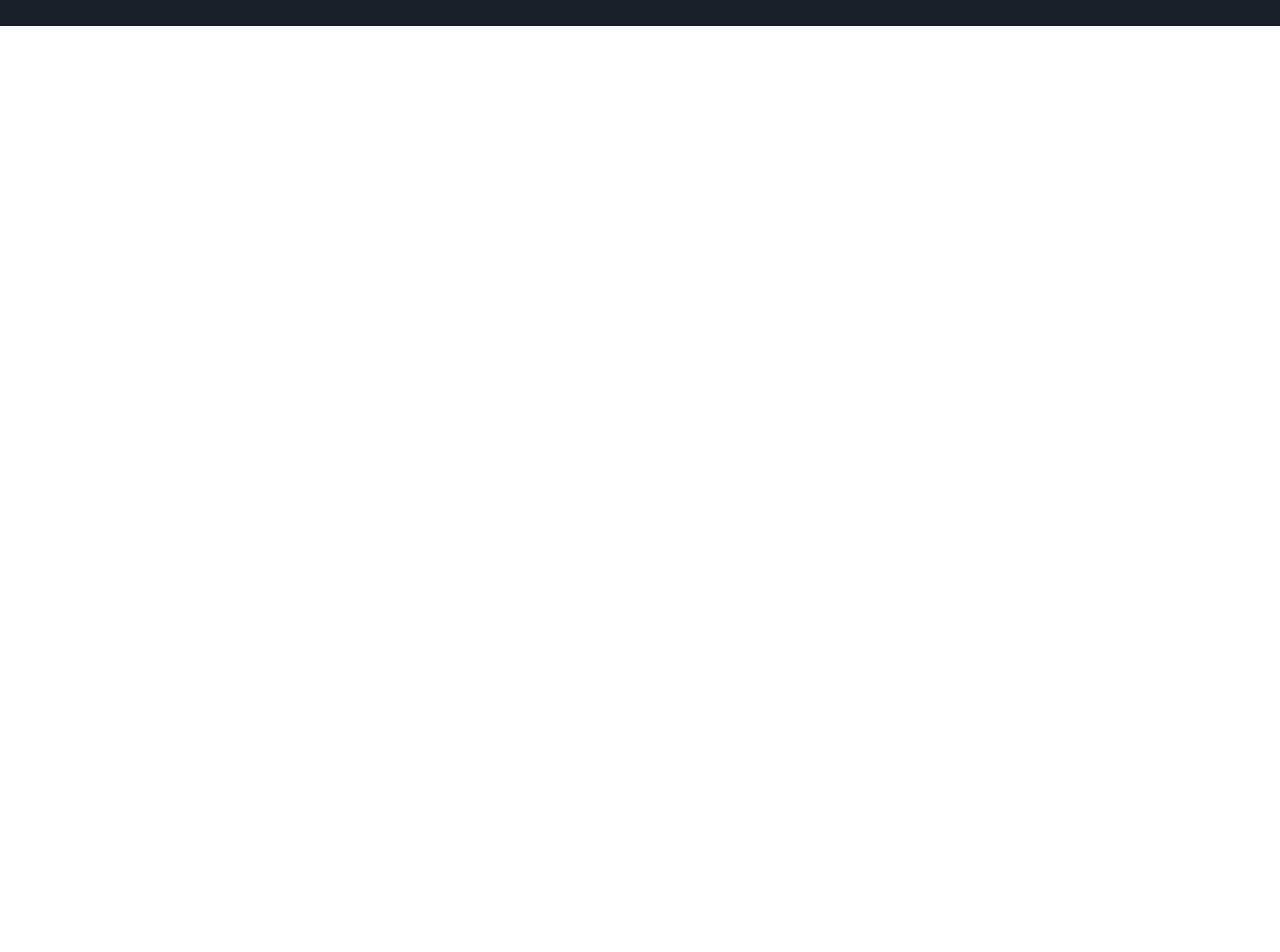
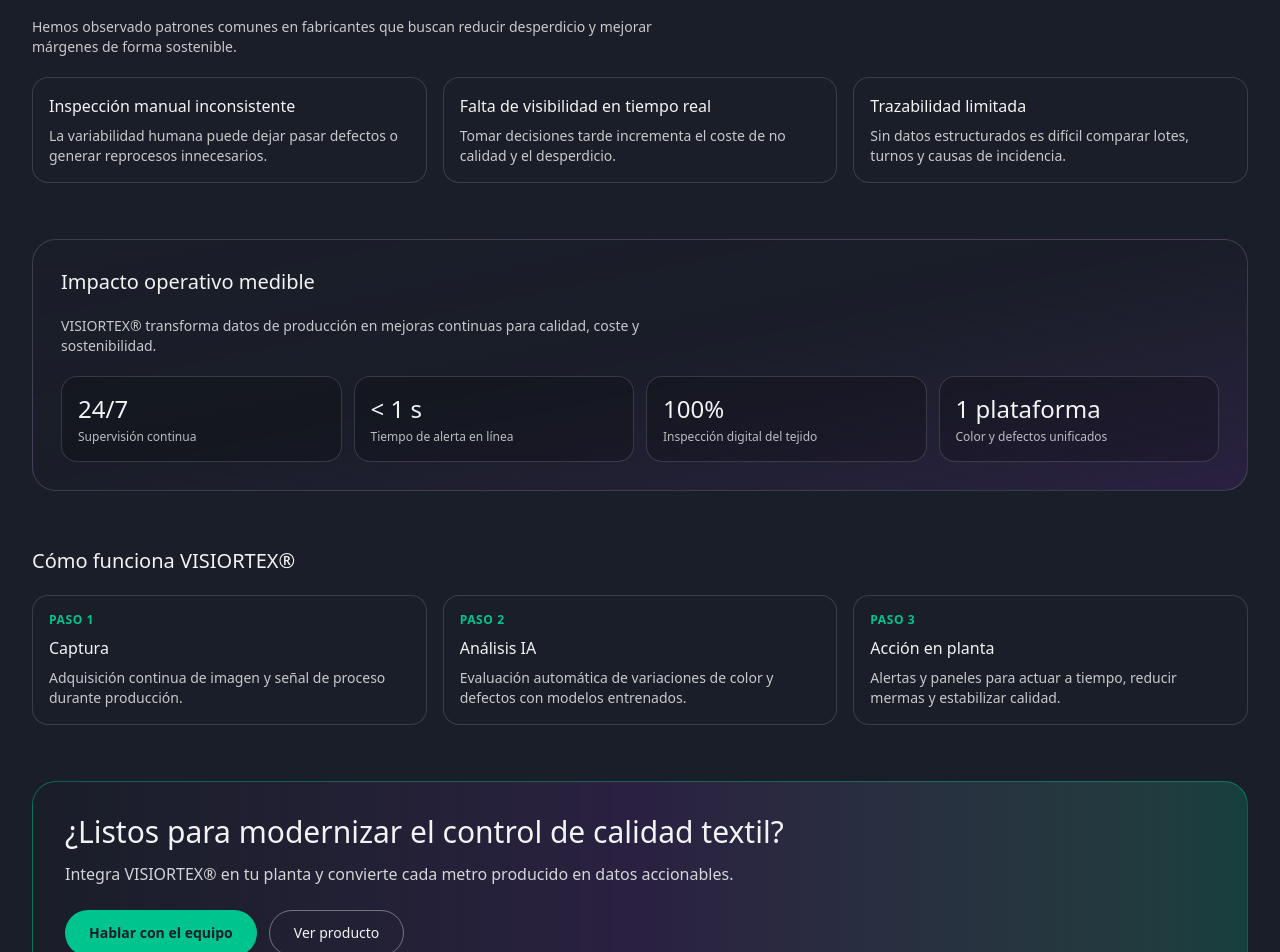
Before and after one commit to braianrabanal/vtx-web-feria, a Next.js app: page / in a window 1280 px wide. Shown: the part 1340-2292 px from the top of the page. Before the commit the page ends 1366 px from the top, so only its background shows below. Built offline with nearby package versions, Linux system fonts and the light colour scheme.

Commit message:
añadido diferentes diseños para prueba

```diff
--- a/src/app/page.tsx
+++ b/src/app/page.tsx
@@ -143,6 +143,99 @@
           ))}
         </div>
       </section>
+
+      {/* Retos en planta */}
+      <section className="space-y-5">
+        <h2 className="font-heading text-lg text-clarity-white md:text-xl">
+          {home.retos.title}
+        </h2>
+        <p className="max-w-2xl text-sm text-clarity-white/80">
+          {home.retos.intro}
+        </p>
+        <div className="grid gap-4 md:grid-cols-3">
+          {home.retos.items.map((item) => (
+            <article
+              key={item.title}
+              className="rounded-2xl border border-clarity-white/15 bg-deep-frame/80 p-4"
+            >
+              <h3 className="font-heading text-base text-clarity-white">
+                {item.title}
+              </h3>
+              <p className="mt-2 text-sm text-clarity-white/80">{item.text}</p>
+            </article>
+          ))}
+        </div>
+      </section>
+
+      {/* Impacto */}
+      <section className="space-y-5 rounded-3xl border border-clarity-white/15 bg-gradient-to-br from-deep-frame/90 via-deep-frame/80 to-chroma-violet/20 p-5 md:p-7">
+        <h2 className="font-heading text-lg text-clarity-white md:text-xl">
+          {home.impacto.title}
+        </h2>
+        <p className="max-w-2xl text-sm text-clarity-white/80">
+          {home.impacto.subtitle}
+        </p>
+        <div className="grid gap-3 sm:grid-cols-2 lg:grid-cols-4">
+          {home.impacto.metrics.map((metric) => (
+            <div
+              key={metric.label}
+              className="rounded-2xl border border-clarity-white/15 bg-black/20 p-4"
+            >
+              <p className="font-heading text-2xl text-clarity-white">
+                {metric.value}
+              </p>
+              <p className="mt-1 text-xs text-clarity-white/75">{metric.label}</p>
+            </div>
+          ))}
+        </div>
+      </section>
+
+      {/* Proceso */}
+      <section className="space-y-5">
+        <h2 className="font-heading text-lg text-clarity-white md:text-xl">
+          {home.proceso.title}
+        </h2>
+        <div className="grid gap-4 md:grid-cols-3">
+          {home.proceso.steps.map((step, index) => (
+            <article
+              key={step.title}
+              className="rounded-2xl border border-clarity-white/15 bg-deep-frame/80 p-4"
+            >
+              <p className="text-xs font-semibold uppercase tracking-wider text-quality-green">
+                Paso {index + 1}
+              </p>
+              <h3 className="mt-2 font-heading text-base text-clarity-white">
+                {step.title}
+              </h3>
+              <p className="mt-2 text-sm text-clarity-white/80">{step.text}</p>
+            </article>
+          ))}
+        </div>
+      </section>
+
+      {/* CTA final */}
+      <section className="rounded-3xl border border-quality-green/40 bg-gradient-to-r from-deep-frame/90 via-chroma-violet/20 to-quality-green/20 p-6 md:p-8">
+        <h2 className="font-heading text-2xl text-clarity-white md:text-3xl">
+          {home.finalCta.title}
+        </h2>
+        <p className="mt-3 max-w-2xl text-sm text-clarity-white/85 md:text-base">
+          {home.finalCta.text}
+        </p>
+        <div className="mt-6 flex flex-wrap gap-3">
+          <Link
+            href="/contacto"
+            className="inline-flex items-center justify-center rounded-full bg-quality-green px-6 py-3 text-sm font-semibold text-deep-frame transition hover:bg-quality-green/90"
+          >
+            {home.finalCta.primary}
+          </Link>
+          <Link
+            href="/producto"
+            className="inline-flex items-center justify-center rounded-full border border-clarity-white/40 px-6 py-3 text-sm font-medium text-clarity-white hover:border-clarity-white"
+          >
+            {home.finalCta.secondary}
+          </Link>
+        </div>
+      </section>
     </div>
   );
 }
--- a/src/content/es.ts
+++ b/src/content/es.ts
@@ -12,7 +12,7 @@
     subtitle:
       "VISIORTEX® convierte imagen y datos en decisiones objetivas para garantizar color y calidad en la producción textil.",
     primaryCta: "Ver módulos",
-    secondaryCta: "Contactar",
+    secondaryCta: "Solicitar demo",
   },
   modulesIntro: "Módulos VISIORTEX®",
   chroma: {
@@ -45,6 +45,59 @@
       "Mejora de la trazabilidad del proceso",
       "Soporte a la toma de decisiones en planta",
     ],
+  },
+  retos: {
+    title: "Retos frecuentes en planta textil",
+    intro:
+      "Hemos observado patrones comunes en fabricantes que buscan reducir desperdicio y mejorar márgenes de forma sostenible.",
+    items: [
+      {
+        title: "Inspección manual inconsistente",
+        text: "La variabilidad humana puede dejar pasar defectos o generar reprocesos innecesarios.",
+      },
+      {
+        title: "Falta de visibilidad en tiempo real",
+        text: "Tomar decisiones tarde incrementa el coste de no calidad y el desperdicio.",
+      },
+      {
+        title: "Trazabilidad limitada",
+        text: "Sin datos estructurados es difícil comparar lotes, turnos y causas de incidencia.",
+      },
+    ],
+  },
+  impacto: {
+    title: "Impacto operativo medible",
+    subtitle:
+      "VISIORTEX® transforma datos de producción en mejoras continuas para calidad, coste y sostenibilidad.",
+    metrics: [
+      { value: "24/7", label: "Supervisión continua" },
+      { value: "< 1 s", label: "Tiempo de alerta en línea" },
+      { value: "100%", label: "Inspección digital del tejido" },
+      { value: "1 plataforma", label: "Color y defectos unificados" },
+    ],
+  },
+  proceso: {
+    title: "Cómo funciona VISIORTEX®",
+    steps: [
+      {
+        title: "Captura",
+        text: "Adquisición continua de imagen y señal de proceso durante producción.",
+      },
+      {
+        title: "Análisis IA",
+        text: "Evaluación automática de variaciones de color y defectos con modelos entrenados.",
+      },
+      {
+        title: "Acción en planta",
+        text: "Alertas y paneles para actuar a tiempo, reducir mermas y estabilizar calidad.",
+      },
+    ],
+  },
+  finalCta: {
+    title: "¿Listos para modernizar el control de calidad textil?",
+    text: "Integra VISIORTEX® en tu planta y convierte cada metro producido en datos accionables.",
+    primary: "Hablar con el equipo",
+    secondary: "Ver producto",
   },
 };
 
```
